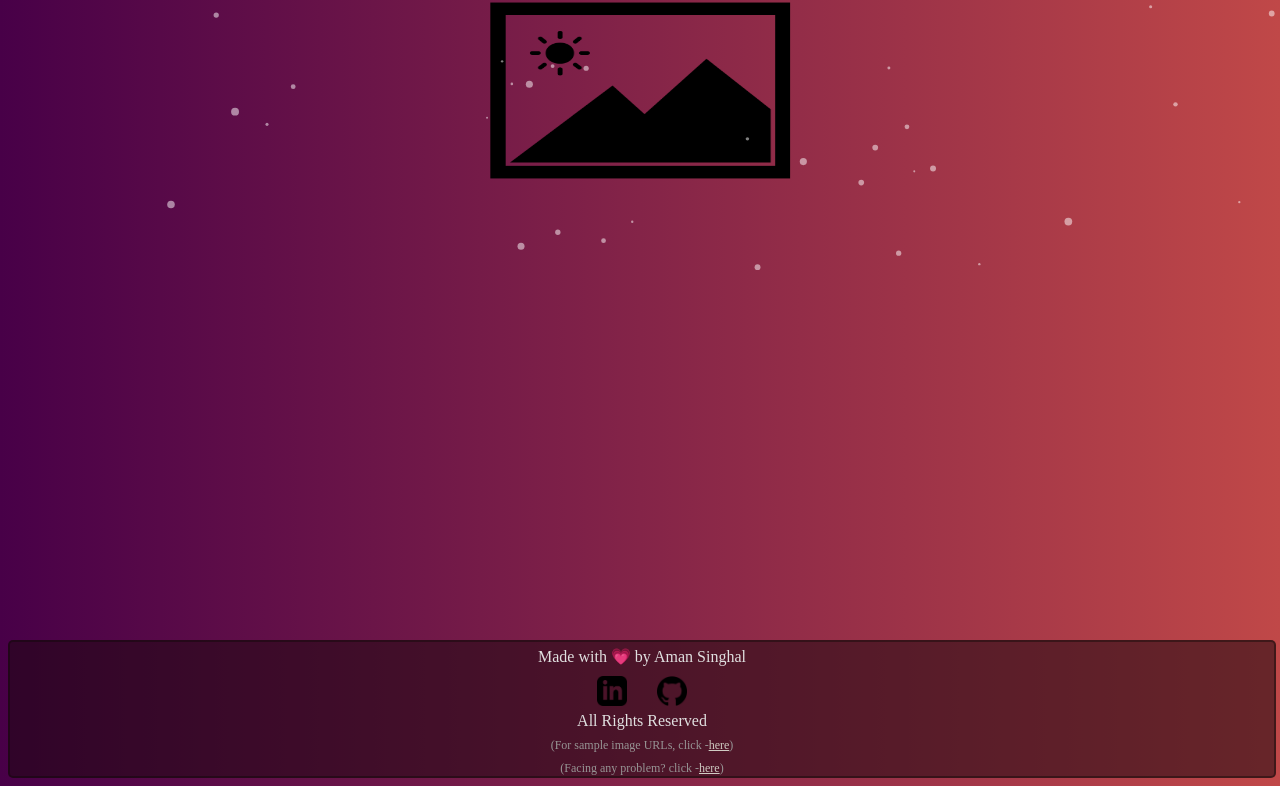
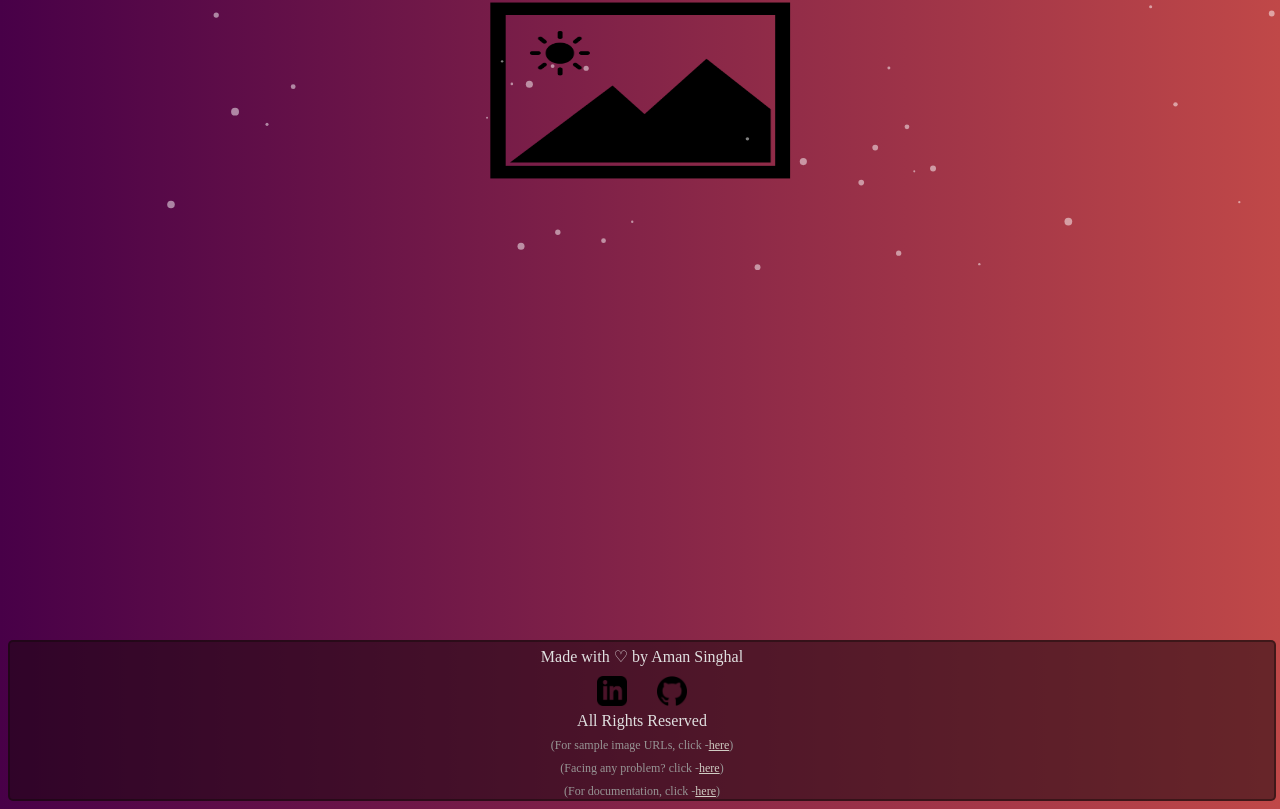
Before and after one commit to singhalaman23/Image-moderator-frontend, a React (Create React App) app: page / in a window 1280 px wide. Shown: the part 524-1333 px from the top of the page. Before the commit the page ends 1310 px from the top, so only its background shows below. Built offline with nearby package versions, Linux system fonts and the light colour scheme; the HTML template or start-up script is replaced by a standard one; a web font is replaced by a local one.

Commit message:
Update Footer.js

```diff
--- a/src/Components/Footer/Footer.js
+++ b/src/Components/Footer/Footer.js
@@ -6,9 +6,9 @@ const Footer = () =>{
     return(
         <div className="footerdiv">
             <footer>
-                Made with &#128151; by Aman Singhal<br/> <br/>
+                Made with &#9825; by Aman Singhal<br/> <br/>
                 <span>
-                <a href="https://www.linkedin.com/in/aman-singhal-5340b4227/">
+                <a href="https://www.linkedin.com/in/singhalaman23/">
                     <img alt="" src={linkedin_logo} className="logosclass"></img>
                 </a>
 
@@ -33,6 +33,13 @@ const Footer = () =>{
                 {" )"}
                 </span>
 
+                <span className="samples">{"(For documentation, click - "}
+                <a className="samplesLink" href="https://github.com/singhalaman23/Image-moderator-documentation">
+                    {"here"}
+                </a>
+                {" )"}
+                </span>
+
             </footer>
         </div>
     );
```
